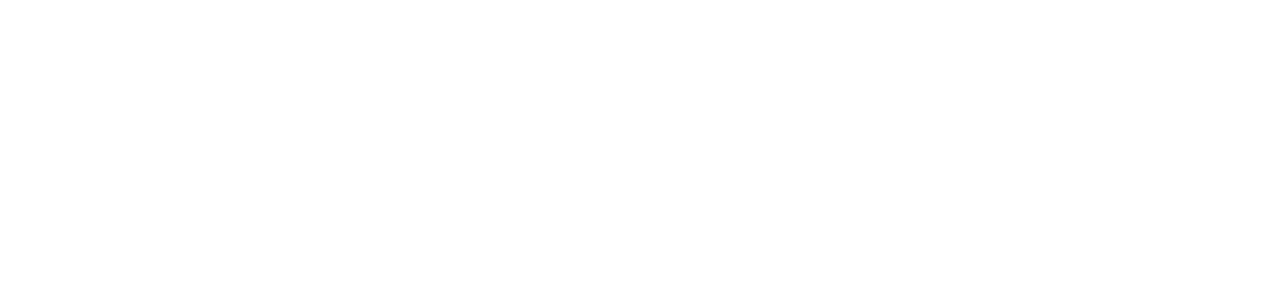
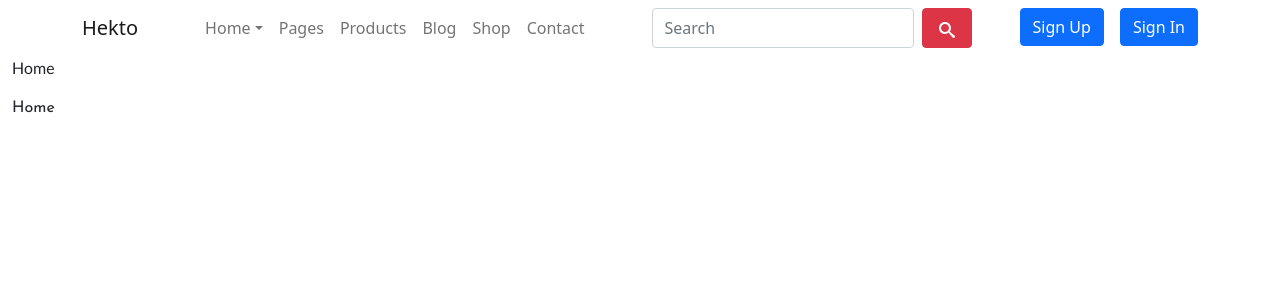
Before and after one commit to RaezaMLN/ShopLounge, a React (Create React App) app: page / in a window 1280 px wide. Shown: the top 300 px of the page. Built offline with nearby package versions, Linux system fonts and the light colour scheme.

Commit message:
add Google Font Lato & Josefin sans to project

```diff
--- a/src/App.css
+++ b/src/App.css
@@ -1,3 +1,14 @@
+@import url("https://fonts.googleapis.com");
+@import url("https://fonts.gstatic.com");
+@import url("https://fonts.googleapis.com/css2?family=Josefin+Sans&family=Lato&display=swap");
+
+.lato {
+  font-family: "Lato", sans-serif;
+}
+.josefin {
+  font-family: "Josefin Sans", sans-serif;
+}
+
 .App {
   text-align: center;
 }
@@ -28,7 +39,6 @@
   color: #61dafb;
 }
 
-
 @keyframes App-logo-spin {
   from {
     transform: rotate(0deg);
@@ -38,12 +48,12 @@
   }
 }
 
-.bg-pink{
-  background-color: #FB2E86;
+.bg-pink {
+  background-color: #fb2e86;
 }
 
-.color-pink{
-  color: #FB2E86;
+.color-pink {
+  color: #fb2e86;
 }
 
 .loaderIcon {
@@ -53,9 +63,9 @@
 }
 @keyframes spin {
   from {
-      transform: scale(1) rotate(0deg);
+    transform: scale(1) rotate(0deg);
   }
   to {
-      transform: scale(1) rotate(360deg);
+    transform: scale(1) rotate(360deg);
   }
 }
--- a/src/Layouts/Home.jsx
+++ b/src/Layouts/Home.jsx
@@ -5,7 +5,10 @@
 export default function Home() {
   return (
     <div>
-      <div className="container-fluid"></div>
+      <div className="container-fluid">
+        <p className="lato">Home</p>
+        <p className="josefin">Home</p>
+      </div>
     </div>
   );
 }
--- a/src/Layouts/Navigator.jsx
+++ b/src/Layouts/Navigator.jsx
@@ -4,13 +4,15 @@
 //Pages
 // import Login from "./Login";
 import Home from "./Home";
-import ShoppingCart from "./ShoppingCart"
-import ShopeGrid from "./ShopGrid"
+import ShoppingCart from "./ShoppingCart";
+import ShopeGrid from "./ShopGrid";
+import Header from "../Components/Header";
 
 export default function Navigator() {
   return (
     <div>
       <Router>
+        <Header />
         <Routes>
           <Route path="/" exact element={<Home />} />
           <Route path="shopping-cart" exact element={<ShoppingCart />} />
```
